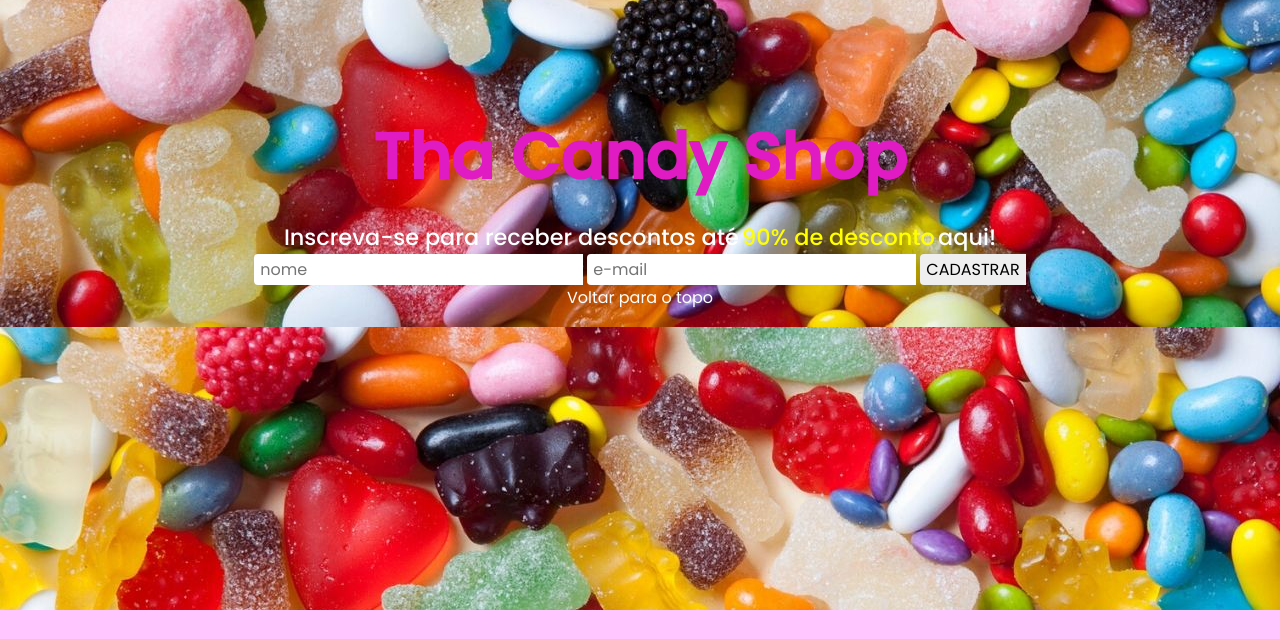
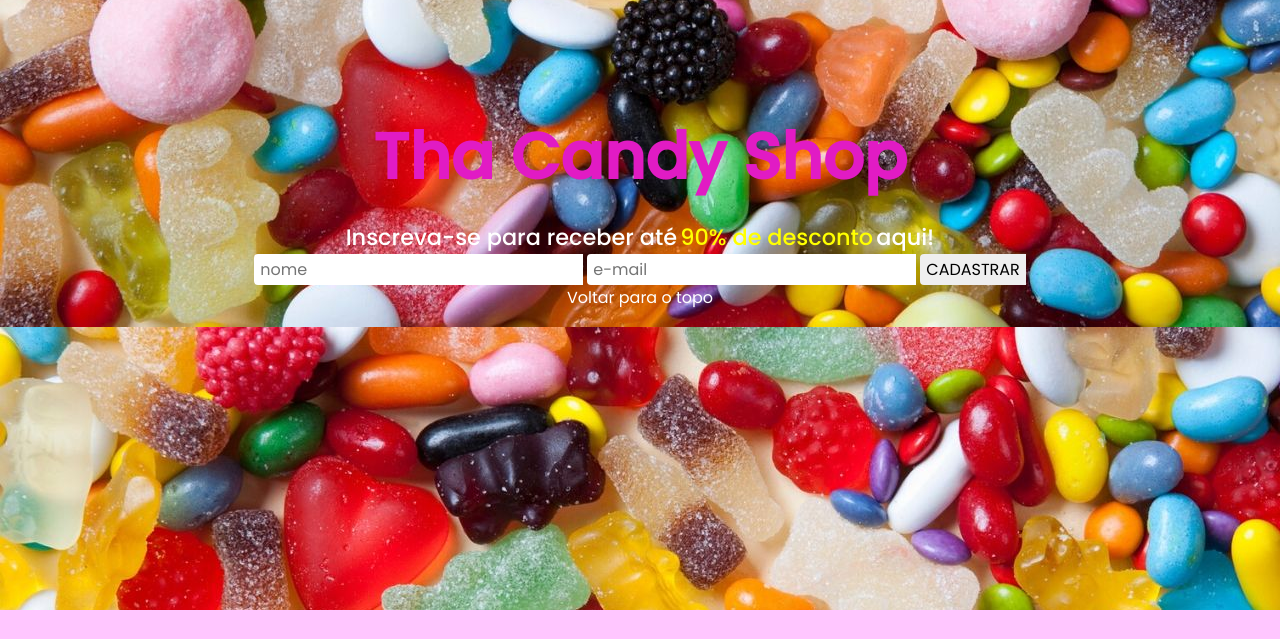
Before and after one commit to erika-hortencia/Landing-Page-Prototype, a plain HTML site: page index.html in a window 1280 px wide. Shown: the part 1473-2112 px from the top of the page. Drawn offline with Linux system fonts and the light colour scheme.

Commit message:
Mais correções de texto

```diff
--- a/index.html
+++ b/index.html
@@ -51,7 +51,7 @@
                 <div class="info-container" id='info-container'>
                     <h1>Tha Candy Shop</h1>
                     <div class="deals-container">
-                        <h3>Inscreva-se para receber descontos até </h3>
+                        <h3>Inscreva-se para receber até </h3>
                         <h1>90% de desconto </h1>
                         <h3>aqui!</h3>
                     </div>
```
